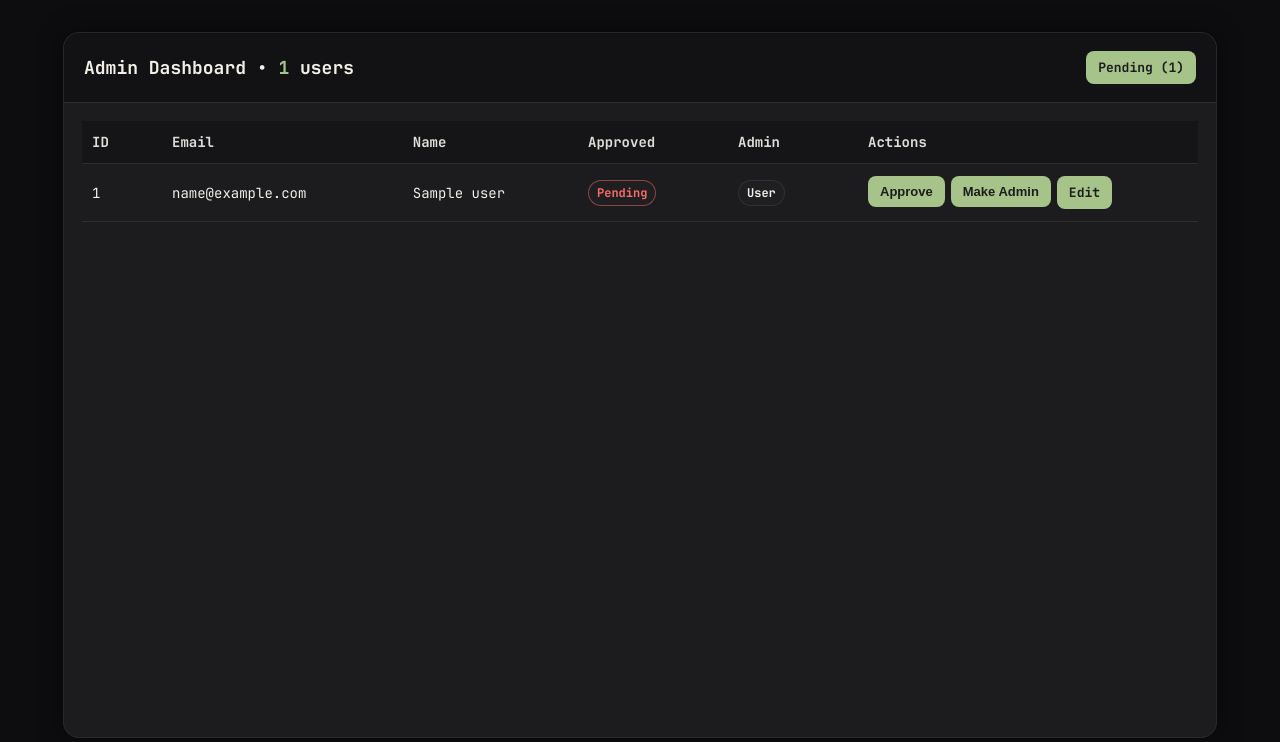
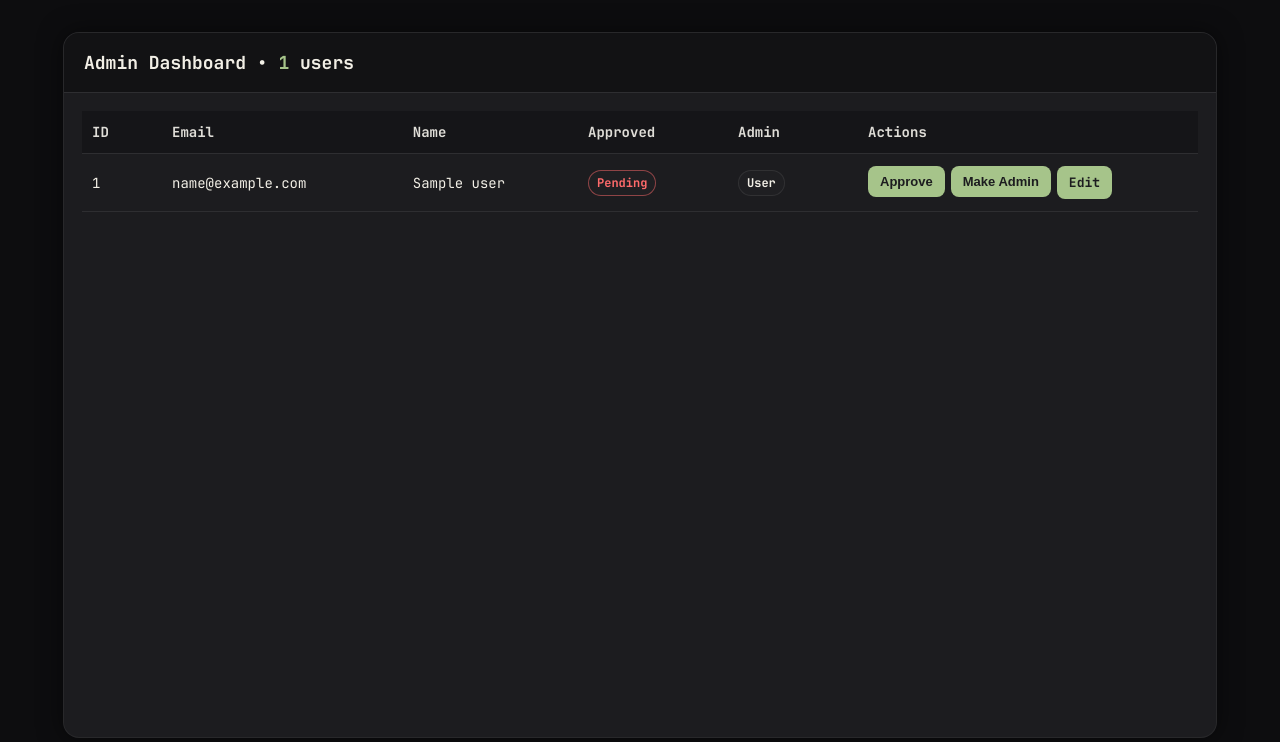
Before and after one commit to stropeala/strop_webui, a Python web app: template templates/admin.html in a window 1280 px wide. Shown: the part 58-800 px from the top of the page. Run offline with Jinja, Linux system fonts and the light colour scheme; the template is opened without the code that fills it: most values are stand-ins (such as "Sample title", 1, 10 or a date in 2020).

Commit message:
removed pending button

```diff
--- a/templates/admin.html
+++ b/templates/admin.html
@@ -104,10 +104,7 @@ th { color:#e0ded8; font-weight:700; background:#151518; position:sticky; top:0;
         </div>
 
         <div class="admin-actions">
-            <!-- requested button -->
-            <a href="/admin/pending" class="btn-small">
-                Pending ({{ pending_count }})
-            </a>
+
         </div>
     </div>
 
```
